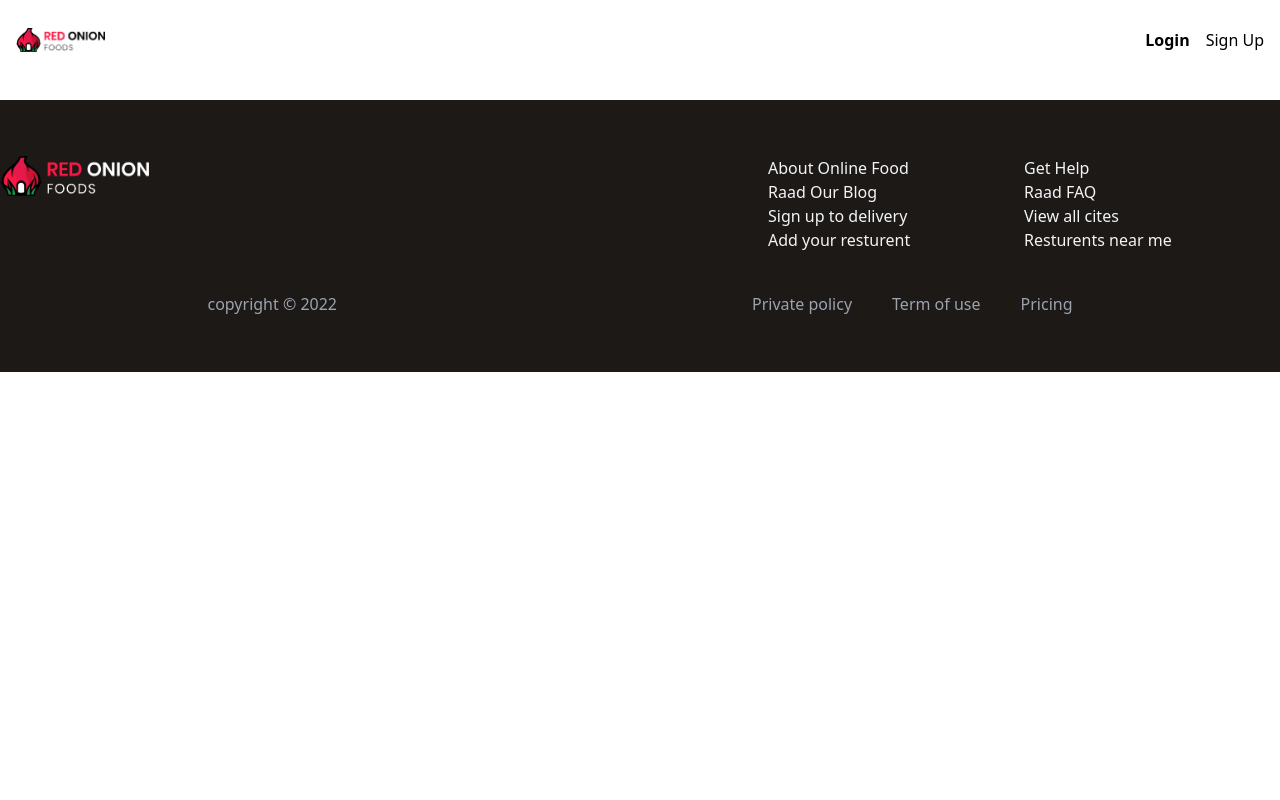
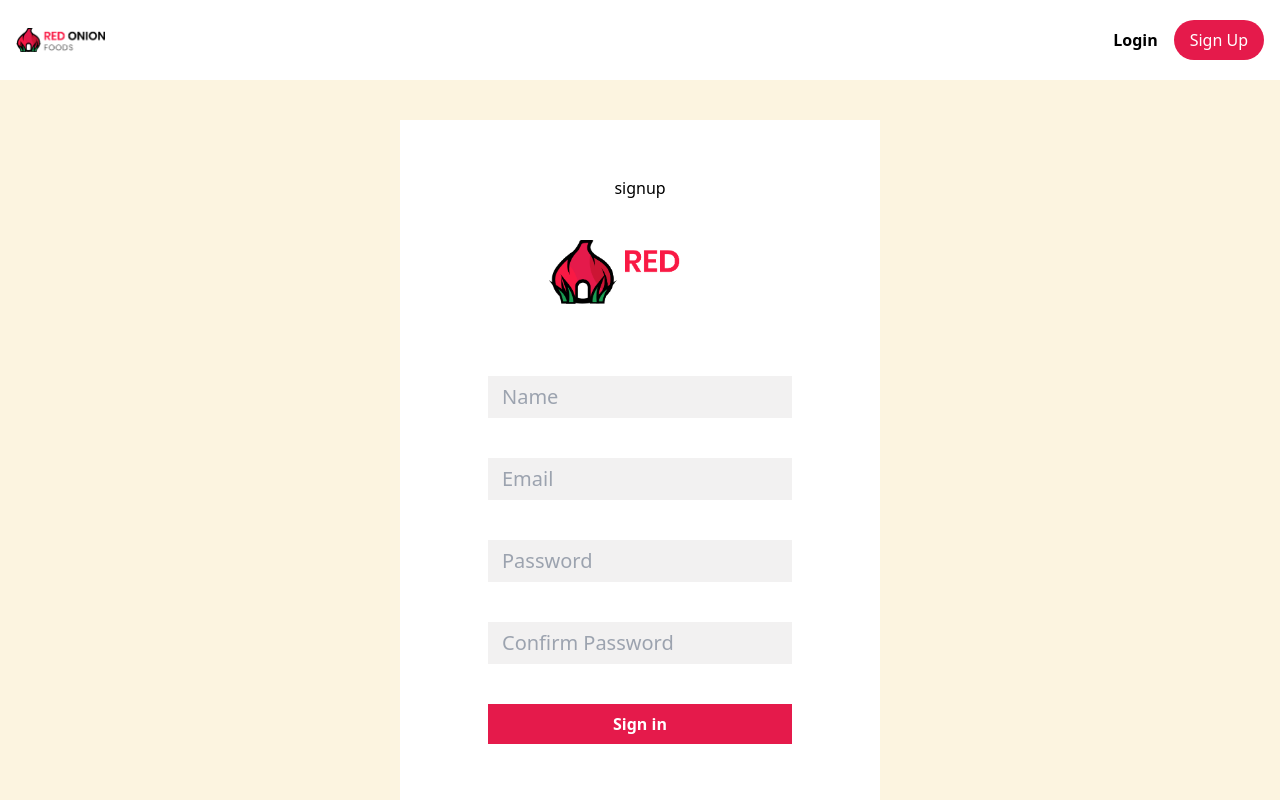
Before and after one commit to asaduzzaman599/red-onion-react, a React (Create React App) app: page /signup in a window 1280 px wide. Shown: the top 800 px of the page. Built offline with nearby package versions, Linux system fonts and the light colour scheme.

Commit message:
signup form added

```diff
--- a/src/App.js
+++ b/src/App.js
@@ -6,6 +6,9 @@ import { Route, Routes } from 'react-router-dom';
 import Home from './Pages/Home/Home';
 import FoodContainer from './Pages/Home/FoodContainer/FoodContainer';
 import FoodDetail from './Pages/Home/FoodDetail/FoodDetail';
+import DelivaryForm from './Pages/Home/DelivaryForm.js/DelivaryForm';
+import Login from './Pages/Home/Auth/Login/Login';
+import Signup from './Pages/Home/Auth/SignUp/Signup';
 
 function App() {
   return (
@@ -15,7 +18,10 @@ function App() {
       <Route path='/' element={<Home></Home>}>
         <Route index element={<FoodContainer></FoodContainer>}></Route>
         <Route path='foods/:category/:foodId' element={<FoodDetail></FoodDetail>}></Route>
+        <Route path='/delivarydetails' element={<DelivaryForm></DelivaryForm>}></Route>
       </Route>
+      <Route path='/login' element={<Login></Login>}></Route>
+      <Route path='/signup' element={<Signup></Signup>}></Route>
     </Routes>
 
      <Footer></Footer>
--- /dev/null
+++ b/src/Pages/Home/Auth/Form.css
@@ -0,0 +1,13 @@
+.input-group input{
+    width: 100%;
+    font-size: 20px;
+    background-color: rgb(242, 241, 241);
+    padding: 6px 14px;
+}
+.input-btn input[type=submit]{
+    background-color: #E51A4B;
+    width: 100%;
+    padding: 8px;
+    color:white;
+    font-weight: 600;
+}
--- /dev/null
+++ b/src/Pages/Home/Auth/Login/Login.js
@@ -0,0 +1,11 @@
+import React from 'react';
+
+const Login = () => {
+    return (
+        <div>
+            <h4>Login</h4>
+        </div>
+    );
+};
+
+export default Login;
--- /dev/null
+++ b/src/Pages/Home/Auth/SignUp/Signup.js
@@ -0,0 +1,34 @@
+import React from 'react';
+import logo from './../../../../images/logo.png'
+import './../Form.css'
+const Signup = () => {
+    return (
+        <div className='w-full min-h-screen bg-[#FCF4E0] p-10'>
+            <div className='md:w-2/5 mx-auto bg-white p-14 flex flex-col items-center gap-10'>
+            <h3>signup</h3>
+            <img src={logo} className="h-16 inline-block  ml-14"  alt="" />
+
+            <form className='flex flex-col gap-10 p-8 w-full'>
+                <div className="input-group">
+                    <input type="text" className=' w-full' name="" id="" placeholder='Name' required/>
+                </div>
+                <div className="input-group">
+                    <input type="email" name="" id="" placeholder='Email' required/>
+                </div>
+                <div className="input-group">
+                    <input type="password" name="" id="" placeholder='Password' required/>
+                </div>
+                <div className="input-group">
+                    <input type="password" name="" id="" placeholder='Confirm Password' required/>
+                </div>
+                <div className="input-btn ">
+                    <input type="submit" className='' value='Sign in'/>
+                </div>
+
+            </form>
+            </div>
+        </div>
+    );
+};
+
+export default Signup;
--- /dev/null
+++ b/src/Pages/Home/DelivaryForm.js/DelivaryForm.js
@@ -0,0 +1,11 @@
+import React from 'react';
+
+const DelivaryForm = () => {
+    return (
+        <div>
+            <h3>Dlivary Form</h3>
+        </div>
+    );
+};
+
+export default DelivaryForm;
--- a/src/Pages/Home/FoodDetail/FoodDetail.js
+++ b/src/Pages/Home/FoodDetail/FoodDetail.js
@@ -1,12 +1,12 @@
 import React, { useContext, useEffect, useState } from 'react';
-import { useParams } from 'react-router-dom';
+import { Navigate, useNavigate, useParams } from 'react-router-dom';
 import { CartContext } from '../Home';
 
 const FoodDetail = () => {
     const {category,foodId} = useParams()
     const [food, setFood] = useState(null);
     const [cart,setCart] = useContext(CartContext)
-
+    const navigate = useNavigate()
     useEffect(()=>{
         fetch('https://raw.githubusercontent.com/asaduzzaman599/red-onion-react/main/public/data/foodData.json')
         .then(res => res.json())
@@ -32,6 +32,8 @@ const FoodDetail = () => {
             food.count = count;
             setCart([...cart,food])
         }
+
+        navigate('/delivarydetails')
 
 
     }
--- a/src/Pages/Shared/Header/Header.js
+++ b/src/Pages/Shared/Header/Header.js
@@ -11,8 +11,8 @@ const Header = () => {
                 </Link>
             </div>
             <div className='sm:flex items-center gap-4'>
-                <Link to='/' className='font-semibold block'>Login</Link>
-                <Link to='/' className='P'>Sign Up</Link>
+                <Link to='/login' className='font-semibold block'>Login</Link>
+                <Link to='/signup' className='btn-color text-white font-medium rounded-3xl px-4 py-2 block'>Sign Up</Link>
             </div>
         </div>
     );
```
Also changed, not shown: src/Pages/Home/Banner/Banner.css (line endings or trailing spaces).
